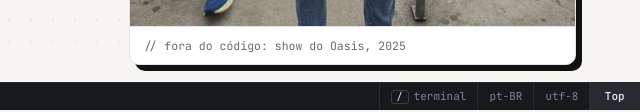
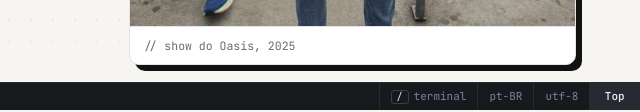
Before and after one commit to pedronmpeixoto/pedronmpeixoto.github.io, a plain HTML site: page index.html in a window 1280 px wide. Shown: the part 690-802 px from the top of the page, 640-1280 px from the left. Drawn offline with nearby package versions, Linux system fonts and the light colour scheme.

Commit message:
Foto: legenda mais simples

```diff
--- a/assets/js/main.js
+++ b/assets/js/main.js
@@ -15,7 +15,7 @@ const translations = {
     hero_cta_resume: "linkedin",
     hero_cta_cv: "currículo.pdf",
     photo_alt: "Pedro Peixoto sorrindo na arquibancada de um estádio antes de um show do Oasis",
-    photo_caption: "// fora do código: show do Oasis, 2025",
+    photo_caption: "// show do Oasis, 2025",
     about_label: "cat sobre.md",
     term_aria: "Terminal interativo: digite um comando, por exemplo help()",
     term_try: "// tenta:",
@@ -72,7 +72,7 @@ const translations = {
     hero_cta_resume: "linkedin",
     hero_cta_cv: "resume.pdf",
     photo_alt: "Pedro Peixoto smiling in a stadium stand before an Oasis concert",
-    photo_caption: "// away from the keyboard: Oasis live, 2025",
+    photo_caption: "// Oasis concert, 2025",
     about_label: "cat about.md",
     term_aria: "Interactive terminal: type a command, for example help()",
     term_try: "// try:",
--- a/index.html
+++ b/index.html
@@ -141,7 +141,7 @@
                 <canvas id="photo-ascii" width="1440" height="1800" aria-hidden="true"></canvas>
                 <span class="photo-scan" aria-hidden="true"></span>
               </div>
-              <figcaption class="photo-caption" data-i18n="photo_caption">// fora do código: show do Oasis, 2025</figcaption>
+              <figcaption class="photo-caption" data-i18n="photo_caption">// show do Oasis, 2025</figcaption>
             </div>
           </figure>
 
```
